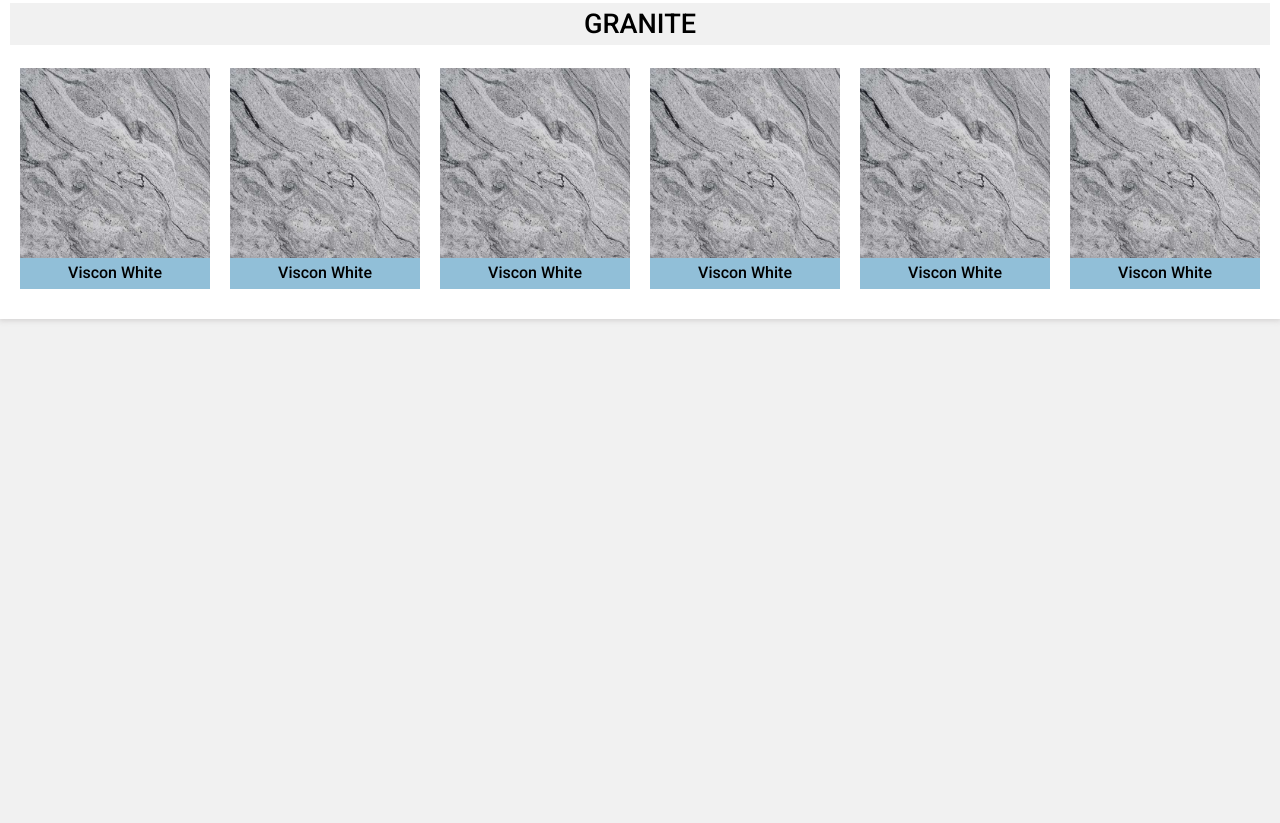
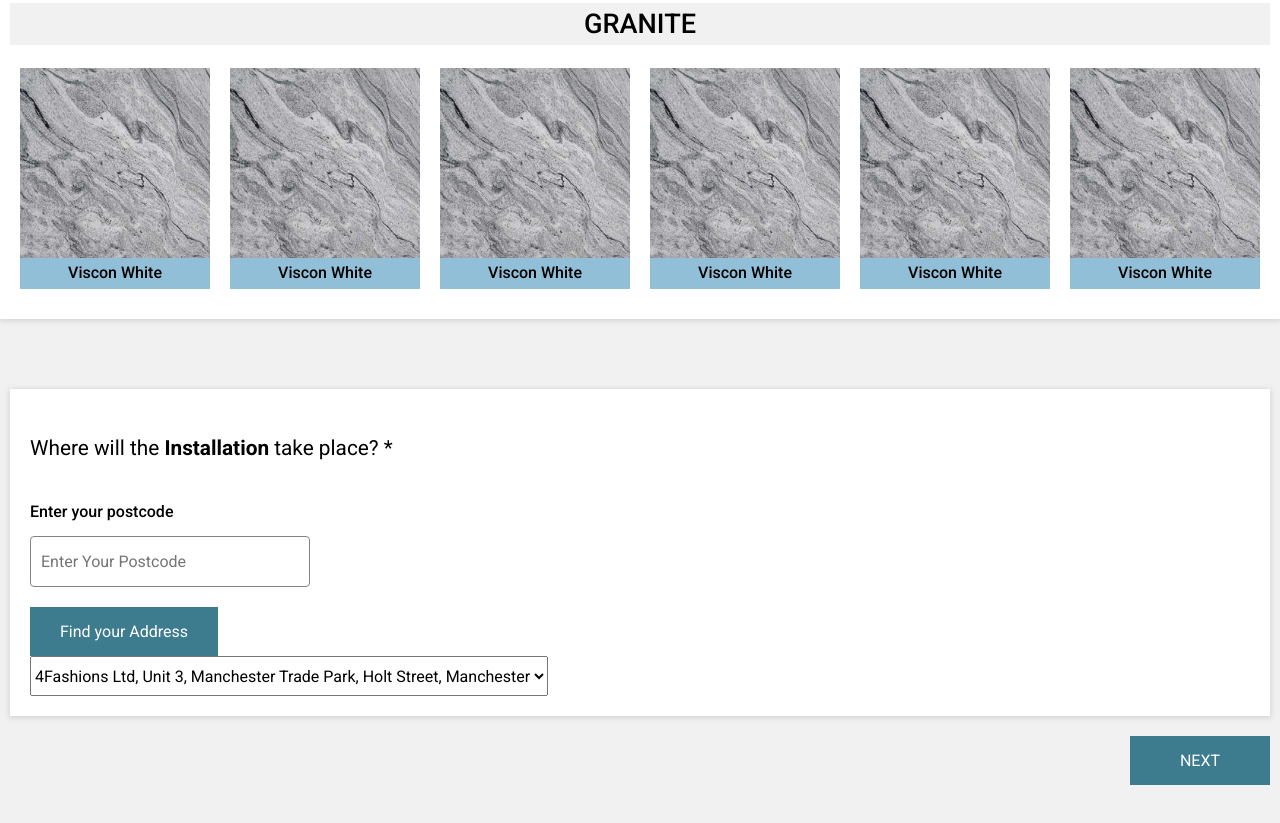
Before and after one commit to tulika-das1/header, a website built with webpack: page index.html in a window 1280 px wide. Shown: the part 1023-1846 px from the top of the page. Before the commit the page ends 1392 px from the top, so only its background shows below. Built offline with nearby package versions, Linux system fonts and the light colour scheme; files that its build step writes are made by us from their sources.

Commit message:
drop down design

```diff
--- a/index.html
+++ b/index.html
@@ -234,6 +234,33 @@
         </div>
     </section>
 
+    <section class="installation">
+        <div class="installation-main">
+            <!-- <h4 class="quote-heading">Postcode</h4> -->
+            <div class="installation-form">
+                <div class="tooltip-area">
+                    <h4 class="address-title">
+                        Where will the <strong class="fw-bold">Installation</strong> take place? *
+                    </h4>
+                    <label for="">Enter your postcode</label><br>
+                    <input type="text"  class="postcode_input"  placeholder="Enter Your Postcode" required><br>
+                    <button class="postcode_button" type="button">Find your Address</button><br>
+                    <select class="custom-select" name="caste_category" required>
+                        <option disabled  value="">Select your Address</option>
+                        <option value="unreserved")>4Fashions Ltd, Unit 3, Manchester Trade Park, Holt Street, Manchester</option>
+                        <option value="sc")>Littens & Co Ltd, Unit 7, Holt Street, Manchester</option>
+                        <option value="st")>Premier Stone, Unit 3, Holt Street, Manchester</option>
+                    </select>
+                </div>
+            </div>
+            <div class="next-btn-main">
+                <button type="button" class="next-btn">NEXT</button>
+            </div>
+
+        </div>
+
+    </section>
+
     <script src="./dist/js/app.js"></script>
 </body>
 </html>
--- a/src/scss/_home.scss
+++ b/src/scss/_home.scss
@@ -177,27 +177,89 @@
             }
         }
     }
-    .row-flex{
-        display: -webkit-box;
-        display: -webkit-flex;
-        display: -ms-flexbox;
-        display: flex;
-        -webkit-box-sizing: border-box;
-        -moz-box-sizing: border-box;
-        box-sizing: border-box;
-        margin-right: -15px;
-        margin-left: -15px;
-        -webkit-box-orient: horizontal;
-        -webkit-box-direction: normal;
-        -webkit-flex-direction: row;
-        -ms-flex-direction: row;
-        flex-direction: row;
-        -webkit-box-flex: 0;
-        -webkit-flex: 0 1 auto;
-        -ms-flex: 0 1 auto;
-        flex: 0 1 auto;
-        -webkit-flex-wrap: wrap;
-        -ms-flex-wrap: wrap;
-        flex-wrap: wrap;
+}
+
+.installation{
+    margin-bottom: 50px;
+    .installation-main{
+        margin: auto;
+        max-width: 1339px;
+        padding: 20px 10px;
+        margin-bottom: 50px;
+        margin-top: 50px;
+        .quote-heading{
+            font-family: $primary-font;
+            font-weight: 500;
+            color: #000;
+            font-size: 1.5em;
+            text-align: center;
+        }
+        .installation-form{
+            .tooltip-area{
+                background-color: #ffffff;
+                margin: auto;
+                max-width: 1320px;
+                padding: 20px 20px;
+                box-shadow: 0px 1px 5px 1px #d1cfcfd9;
+                .address-title{
+                    font-family: $primary-font;
+                    font-weight: 400;
+                    color: #000;
+                    font-size: 1.3em;
+                }
+                label{
+                    font-family: $primary-font;
+                    font-weight: 500;
+                    color: #000;
+                    font-size: 1em;
+                    line-height: 3;
+                }
+                .postcode_input{
+                    font-family: $primary-font;
+                    font-weight: 400;
+                    color: #000;
+                    font-size: 1em;
+                    padding: 15px 0 15px 10px;
+                    border:1px solid rgb(131, 131, 131);
+                    border-radius: 4px;
+                    width: 22%;
+                    &:focus{
+                        outline: none;
+                    }
+                }
+                .postcode_button{
+                    font-family: $primary-font;
+                    font-weight: 400;
+                    color: #fff;
+                    padding: 15px 30px;
+                    margin-top: 20px;
+                    font-size: 1em;
+                    background-color: #3C7C8E;
+                    border: none;
+                }
+                select{
+                    font-family: $primary-font;
+                    height: 40px;
+                    color: #000;
+                    font-size: 1em;
+                }
+            }
+        }
+        .next-btn-main{
+            display: flex;
+            justify-content: flex-end;
+            .next-btn{
+                font-family: $primary-font;
+                font-weight: 400;
+                color: #fff;
+                padding: 15px 50px;
+                margin-top: 20px;
+                font-size: 1em;
+                background-color: #3C7C8E;
+                border: none;
+                white-space: nowrap;
+            }
+        }
+
     }
 }
```
Also changed, not shown: dist/js/app.js, 1 other file.
